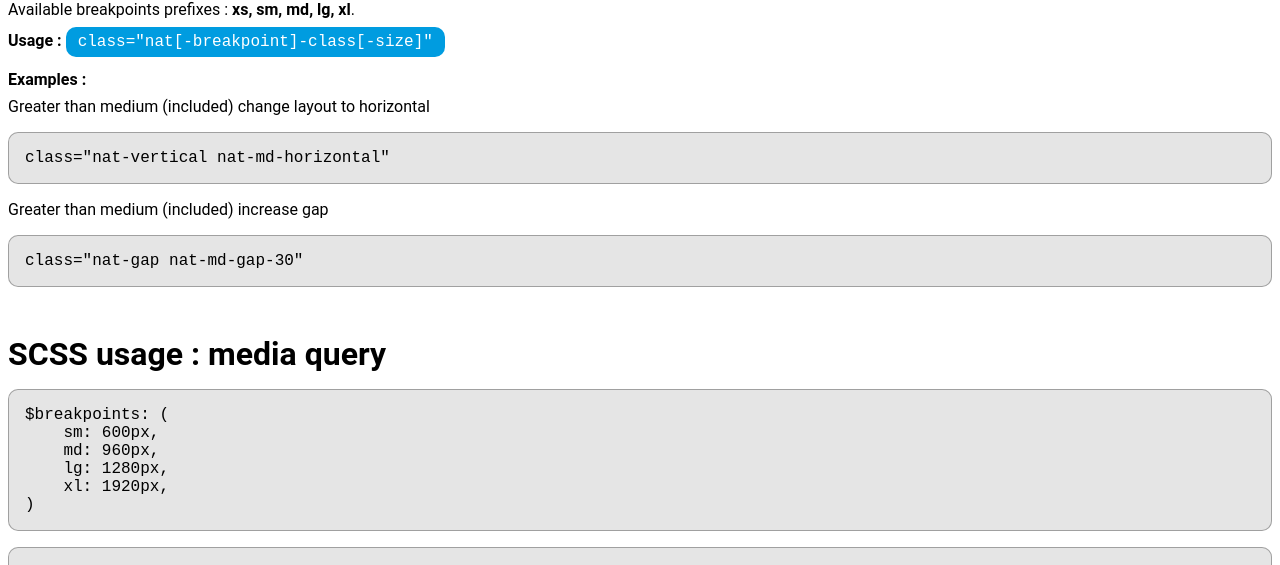
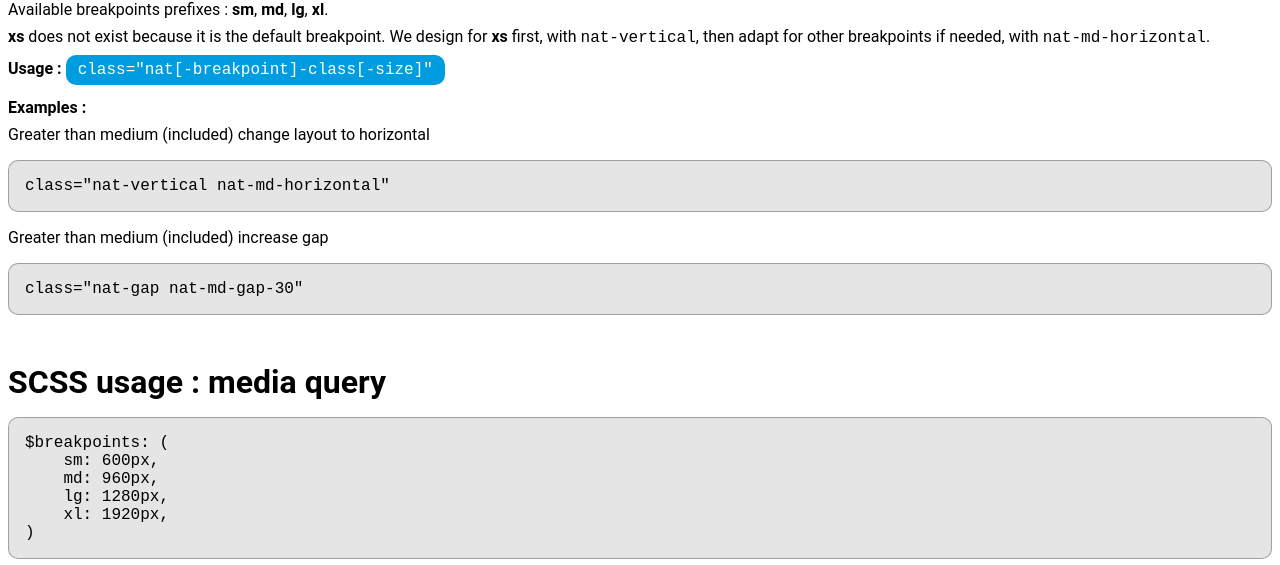
Before and after one commit to Ecodev/natural-layout, a website: page docs/index.html in a window 1280 px wide. Shown: the part 535-1100 px from the top of the page. Drawn offline with Linux system fonts and the light colour scheme.

Commit message:
`xs` does not exist

```diff
--- a/docs/index.html
+++ b/docs/index.html
@@ -59,7 +59,15 @@
 
         <h1 id="section-start">Getting started</h1>
 
-        <p>Available breakpoints prefixes : <strong>xs, sm, md, lg, xl</strong>.</p>
+        <p>
+            Available breakpoints prefixes : <strong>sm</strong>, <strong>md</strong>, <strong>lg</strong>,
+            <strong>xl</strong>.
+        </p>
+        <p>
+            <strong>xs</strong> does not exist because it is the default breakpoint. We design for
+            <strong>xs</strong> first, with <code>nat-vertical</code>, then adapt for other breakpoints if needed, with
+            <code>nat-md-horizontal</code>.
+        </p>
 
         <p><strong>Usage : </strong> <span class="docs-class">class="nat[-breakpoint]-class[-size]"</span></p>
 
```
